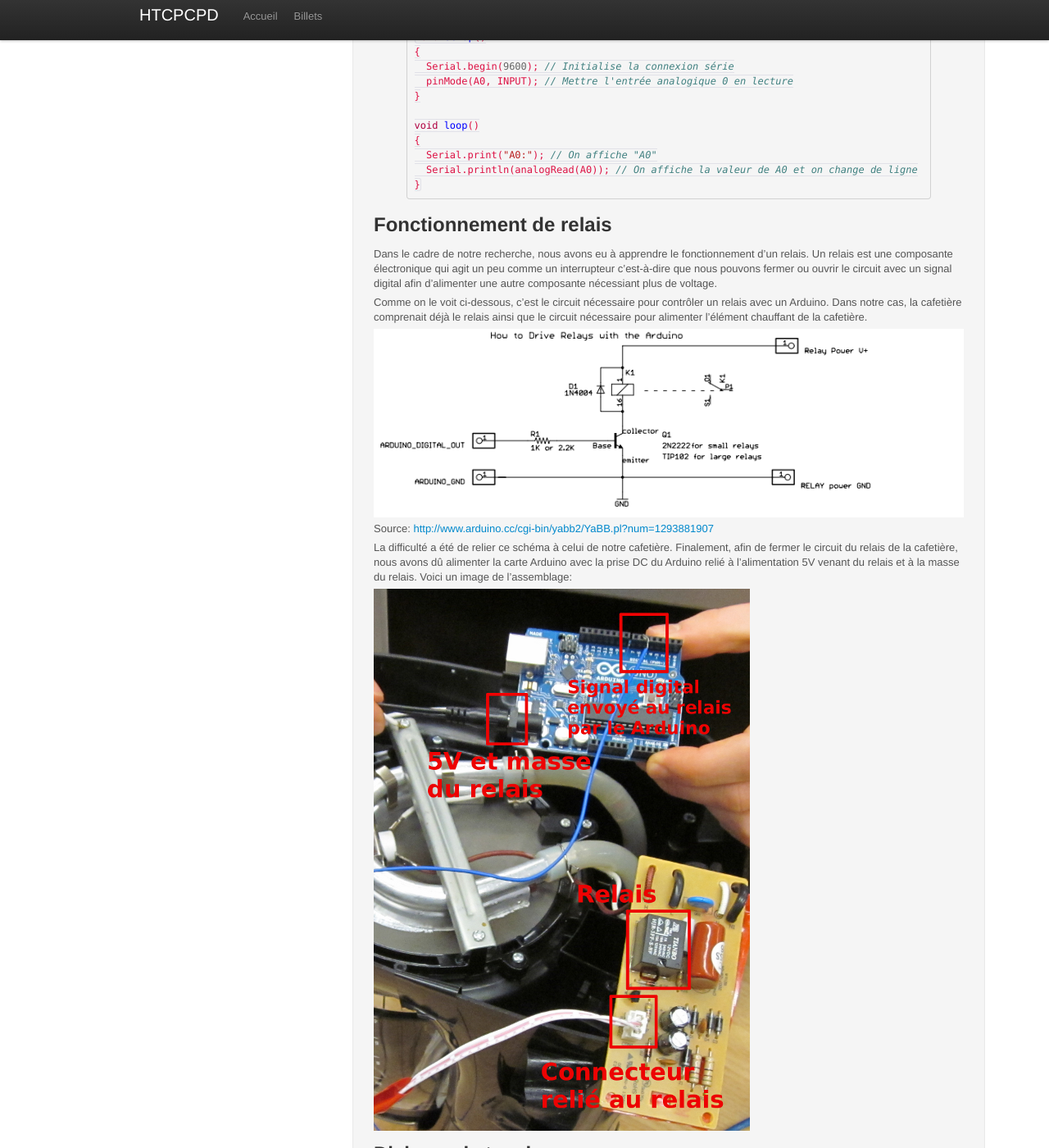
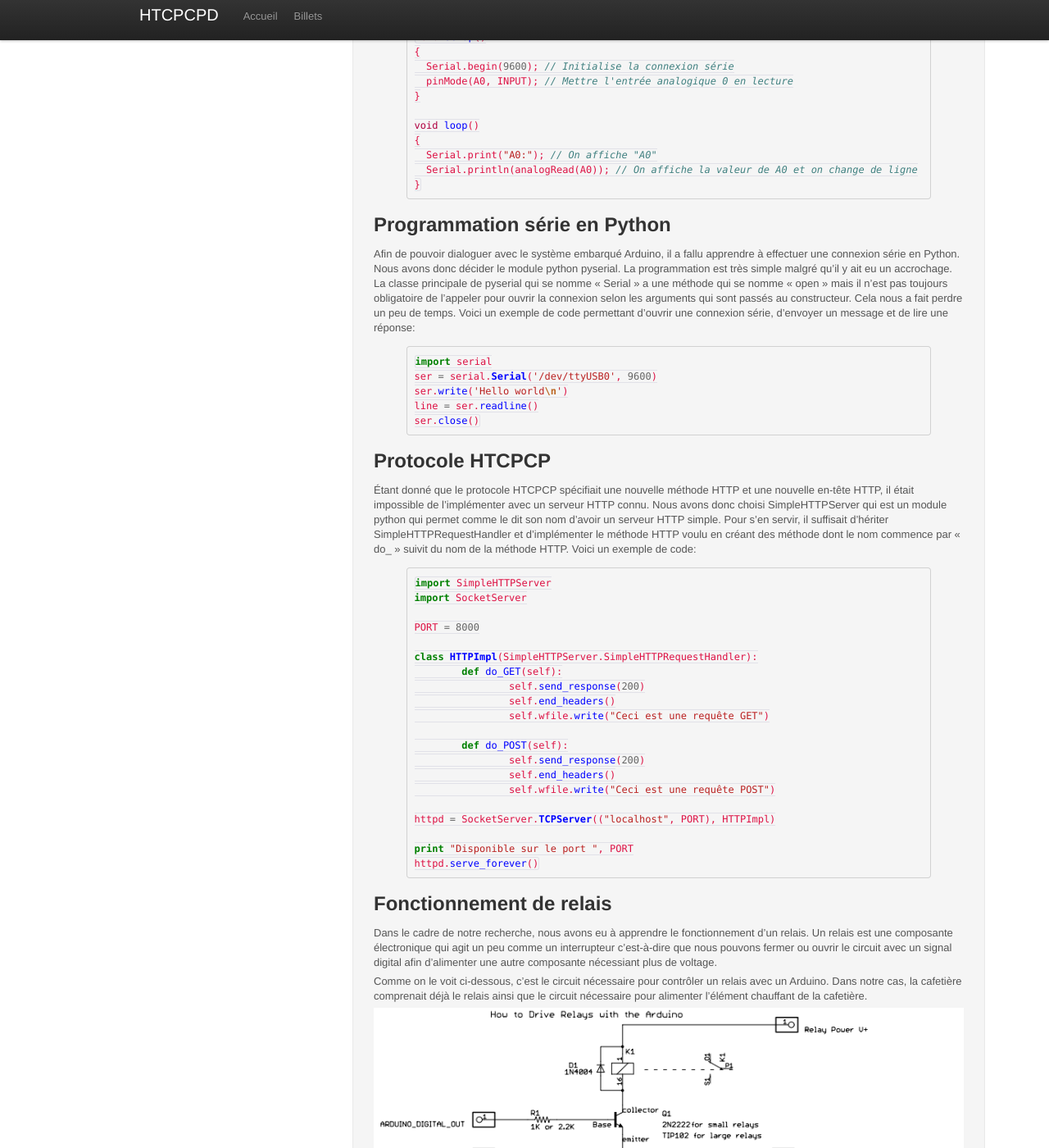
Before and after one commit to gelendir/htcpcpd, a Jekyll site: the page built from pages/acquisition-de-connaissance.md, in a window 1280 px wide and 1400 px high, scrolled down 604 px. Shown: the whole window at 82% size. Built offline with Jekyll 4.4.1, drawn with Linux system fonts in a browser that asks for light colours; some of the changed text lies outside the part shown.

Commit message:
acquisition des connaissances fin

```diff
--- a/pages/acquisition-de-connaissance.md
+++ b/pages/acquisition-de-connaissance.md
@@ -39,6 +39,59 @@ void loop()
   Serial.print("A0:"); // On affiche "A0"
   Serial.println(analogRead(A0)); // On affiche la valeur de A0 et on change de ligne
 }
+{% endhighlight %}
+
+Programmation série en Python
+-----------------------------
+Afin de pouvoir dialoguer avec le système embarqué Arduino, il a fallu apprendre
+à effectuer une connexion série en Python. Nous avons donc décider le module
+python pyserial. La programmation est très simple malgré qu'il y ait eu un
+accrochage. La classe principale de pyserial qui se nomme « Serial » a une
+méthode qui se nomme « open » mais il n'est pas toujours obligatoire de
+l'appeler pour ouvrir la connexion selon les arguments qui sont passés au
+constructeur. Cela nous a fait perdre un peu de temps. Voici un exemple de
+code permettant d'ouvrir une connexion série, d'envoyer un message et de lire
+une réponse:
+
+{% highlight python %}
+import serial
+ser = serial.Serial('/dev/ttyUSB0', 9600)
+ser.write('Hello world\n')
+line = ser.readline()
+ser.close()
+{% endhighlight %}
+
+Protocole HTCPCP
+----------------
+Étant donné que le protocole HTCPCP spécifiait une nouvelle méthode HTTP et
+une nouvelle en-tête HTTP, il était impossible de l'implémenter avec un serveur
+HTTP connu. Nous avons donc choisi SimpleHTTPServer qui est un module python
+qui permet comme le dit son nom d'avoir un serveur HTTP simple. Pour s'en servir,
+il suffisait d'hériter SimpleHTTPRequestHandler et d'implémenter le méthode
+HTTP voulu en créant des méthode dont le nom commence par « do_ » suivit du
+nom de la méthode HTTP. Voici un exemple de code:
+
+{% highlight python %}
+import SimpleHTTPServer
+import SocketServer
+
+PORT = 8000
+
+class HTTPImpl(SimpleHTTPServer.SimpleHTTPRequestHandler):
+	def do_GET(self):
+		self.send_response(200)
+		self.end_headers()
+		self.wfile.write("Ceci est une requête GET")
+
+	def do_POST(self):
+		self.send_response(200)
+		self.end_headers()
+		self.wfile.write("Ceci est une requête POST")
+
+httpd = SocketServer.TCPServer(("localhost", PORT), HTTPImpl)
+
+print "Disponible sur le port ", PORT
+httpd.serve_forever()
 {% endhighlight %}
 
 Fonctionnement de relais
```
Also changed, not shown: other parts of pages/acquisition-de-connaissance.md (+1 -2 lines).
